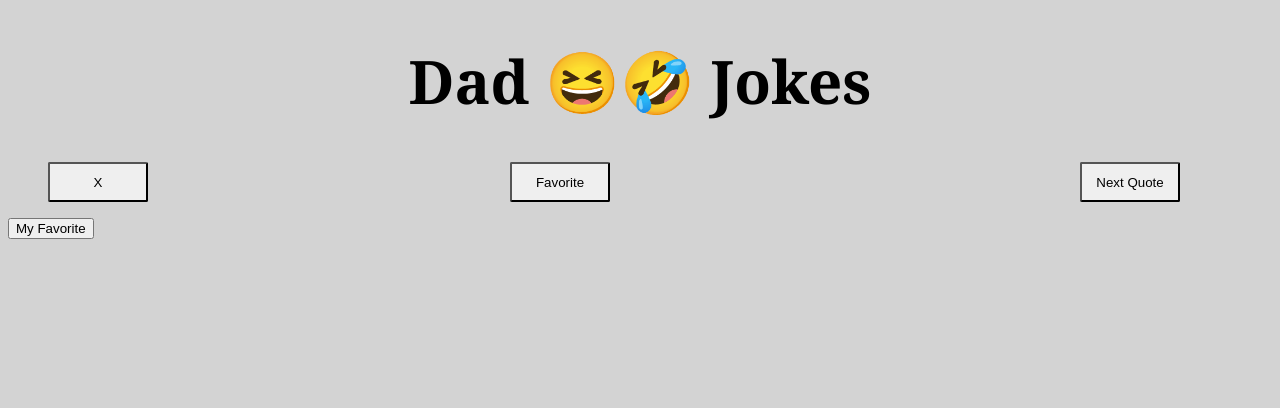
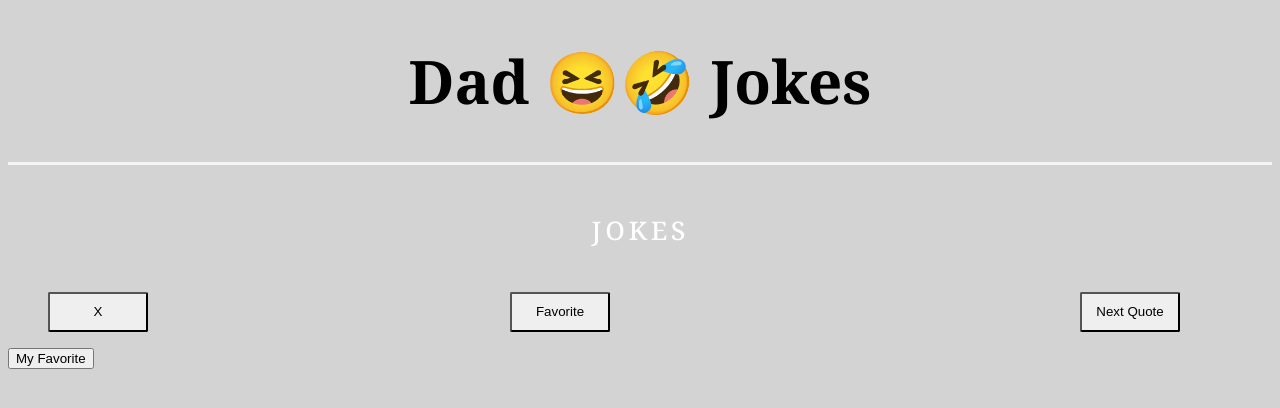
Before and after one commit to marksreese/dad-joke-saver-project, a plain HTML site: page index.html in a window 1280 px wide. Drawn offline with Linux system fonts and the light colour scheme.

Commit message:
changed styling to dad jokes

```diff
--- a/index.html
+++ b/index.html
@@ -12,12 +12,15 @@
   <body>
     <h1>Dad 😆🤣 Jokes</h1>
     <div class="quotes-container"></div>
+    <div id="display"></div>
     <div id="content">
       <p id="quote" class="quotes">
+        Jokes
         <!-- jokes display here -->
       </p>
     </div>
     <div id="b-nav">
+      <div class="buttons-container"></div>
       <ul>
         <button id="x-gen">X</button>
         <button id="fav-gen">Favorite</button>
--- a/style.css
+++ b/style.css
@@ -1,5 +1,9 @@
 body {
   background: lightgrey;
+  /* background-image: url("img_girl.jpg");
+  background-repeat: no-repeat;
+  background-attachment: fixed;
+  background-size: cover; */
 }
 /*  <----------------> */
 h1 {
@@ -7,6 +11,11 @@ h1 {
   font-family: "Adobe Caslon Pro", "Hoefler Text", Georgia, Garamond, Times,
     serif;
   font-size: 60px;
+}
+
+#display {
+  border-bottom:  solid;
+  color: whitesmoke;
 }
 
 /* .quotes-container {
```
